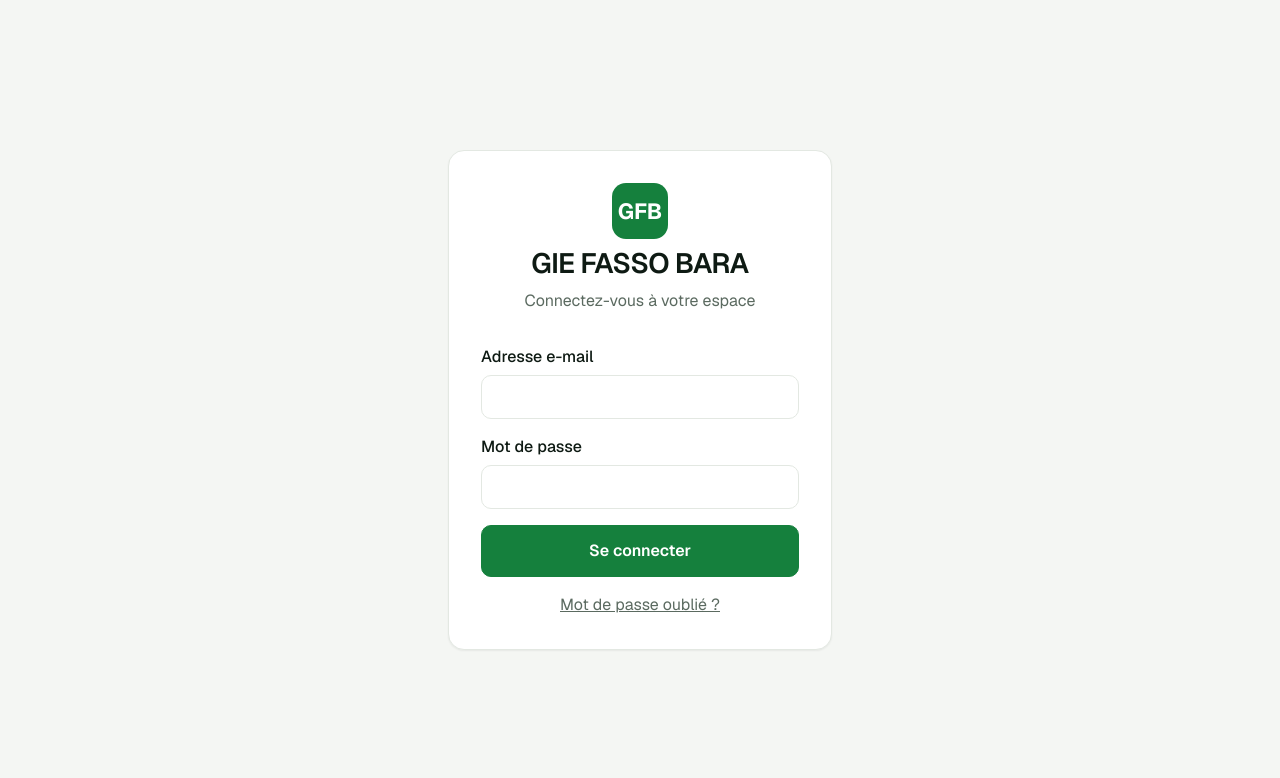
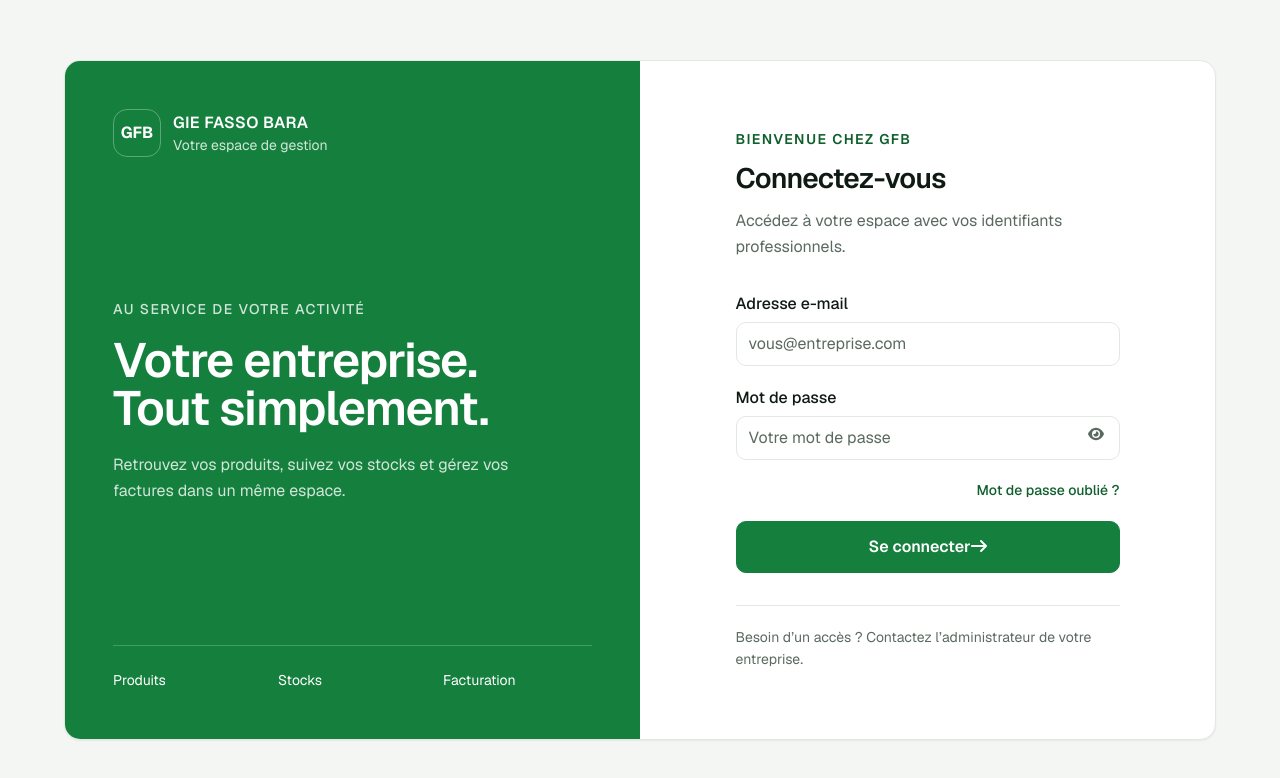
Before and after one commit to youngerdiarrandiaye/GBF-Fasso-bara, a Next.js app: page /login in a window 1280 px wide. Shown: the top 778 px of the page. Built offline with nearby package versions, Linux system fonts and the light colour scheme; no server answers.

Commit message:
Refresh sign-in page and stop seeding the product catalogue

```diff
--- a/app/(auth)/layout.tsx
+++ b/app/(auth)/layout.tsx
@@ -7,10 +7,29 @@ export default function AuthLayout({ children }: { children: React.ReactNode })
   return (
     <div
       data-theme="agent"
-      className="flex min-h-screen flex-col items-center justify-center bg-bg px-4 py-12"
+      className="min-h-screen bg-bg px-4 py-6 sm:px-8 sm:py-10 lg:flex lg:items-center lg:justify-center"
     >
-      <div className="w-full max-w-sm rounded-modal border border-border bg-surface p-6 shadow-sm sm:p-8">
-        {children}
+      <div className="mx-auto grid w-full max-w-6xl overflow-hidden rounded-modal border border-border bg-surface shadow-sm lg:min-h-[680px] lg:grid-cols-2">
+        <aside className="relative flex flex-col justify-between overflow-hidden bg-green-dk p-6 text-white sm:p-10 lg:p-12">
+          <div className="flex items-center gap-3">
+            <span className="flex h-12 w-12 items-center justify-center rounded-card border border-white/30 text-body font-bold">GFB</span>
+            <div>
+              <p className="font-semibold tracking-wide">GIE FASSO BARA</p>
+              <p className="text-body-sm text-white/80">Votre espace de gestion</p>
+            </div>
+          </div>
+          <div className="my-8 max-w-md lg:my-16">
+            <p className="mb-4 text-body-sm font-medium uppercase tracking-widest text-white/80">Au service de votre activité</p>
+            <h2 className="text-3xl font-semibold leading-tight tracking-tight sm:text-4xl lg:text-5xl">Votre entreprise.<br />Tout simplement.</h2>
+            <p className="mt-5 hidden text-body leading-relaxed text-white/80 sm:block">Retrouvez vos produits, suivez vos stocks et gérez vos factures dans un même espace.</p>
+          </div>
+          <div className="hidden grid-cols-3 gap-4 border-t border-white/20 pt-6 text-body-sm sm:grid">
+            <span>Produits</span><span>Stocks</span><span>Facturation</span>
+          </div>
+        </aside>
+        <main className="flex items-center justify-center px-6 py-9 sm:px-10 sm:py-12 lg:px-12">
+          <div className="w-full max-w-sm">{children}</div>
+        </main>
       </div>
     </div>
   );
--- a/app/(auth)/login/LoginForm.tsx
+++ b/app/(auth)/login/LoginForm.tsx
@@ -10,6 +10,8 @@ import { createClient } from "@/lib/supabase/client";
 import { Input } from "@/components/ui/Input";
 import { Button } from "@/components/ui/Button";
 import { InlineAlert } from "@/components/ui/InlineAlert";
+import { FontAwesomeIcon } from "@fortawesome/react-fontawesome";
+import { faEye, faEyeSlash, faArrowRight } from "@fortawesome/free-solid-svg-icons";
 
 /**
  * Connexion — redirige automatiquement vers l'accueil Agent (/) si le profil
@@ -20,6 +22,7 @@ import { InlineAlert } from "@/components/ui/InlineAlert";
 export function LoginForm() {
   const router = useRouter();
   const [erreurServeur, setErreurServeur] = useState<string | null>(null);
+  const [afficherMotDePasse, setAfficherMotDePasse] = useState(false);
 
   const {
     register,
@@ -29,6 +32,7 @@ export function LoginForm() {
 
   async function onSubmit(values: LoginInput) {
     setErreurServeur(null);
+    try {
       const supabase = createClient();
 
       const { data, error } = await supabase.auth.signInWithPassword({
@@ -71,33 +75,53 @@ export function LoginForm() {
 
       setErreurServeur("Rôle utilisateur inconnu. Contactez un administrateur.");
       await supabase.auth.signOut();
+    } catch {
+      setErreurServeur("Connexion impossible. Vérifiez votre connexion Internet et réessayez.");
+    }
   }
 
   return (
-    <form onSubmit={handleSubmit(onSubmit)} className="flex flex-col gap-4" noValidate>
+    <form onSubmit={handleSubmit(onSubmit)} className="flex flex-col gap-5" noValidate>
       {erreurServeur && <InlineAlert tone="red">{erreurServeur}</InlineAlert>}
 
       <Input
         label="Adresse e-mail"
         type="email"
         autoComplete="username"
+        placeholder="vous@entreprise.com"
+        autoCapitalize="none"
+        spellCheck={false}
+        disabled={isSubmitting}
         error={errors.email?.message}
         {...register("email")}
       />
+      <div className="relative">
         <Input
           label="Mot de passe"
-        type="password"
+          type={afficherMotDePasse ? "text" : "password"}
           autoComplete="current-password"
+          placeholder="Votre mot de passe"
+          className="pr-12"
+          disabled={isSubmitting}
           error={errors.password?.message}
           {...register("password")}
         />
+        <button type="button" onClick={() => setAfficherMotDePasse(!afficherMotDePasse)}
+          className="focus-ring absolute right-1 top-7 flex h-10 w-10 items-center justify-center rounded-input text-muted hover:text-text"
+          aria-label={afficherMotDePasse ? "Masquer le mot de passe" : "Afficher le mot de passe"}
+          aria-pressed={afficherMotDePasse}>
+          <FontAwesomeIcon icon={afficherMotDePasse ? faEyeSlash : faEye} className="h-4 w-4" />
+        </button>
+      </div>
+
+      <Link href="/mot-de-passe-oublie" className="focus-ring self-end rounded-input text-body-sm font-medium text-green-text underline-offset-4 hover:underline">
+        Mot de passe oublié ?
+      </Link>
 
       <Button type="submit" size="lg" fullWidth loading={isSubmitting}>
         Se connecter
+        {!isSubmitting && <FontAwesomeIcon icon={faArrowRight} className="h-4 w-4" />}
       </Button>
-      <Link href="/mot-de-passe-oublie" className="text-center text-body text-muted underline">
-        Mot de passe oublié ?
-      </Link>
     </form>
   );
 }
--- a/app/(auth)/login/page.tsx
+++ b/app/(auth)/login/page.tsx
@@ -28,14 +28,13 @@ export default async function LoginPage() {
 
   return (
     <div className="flex flex-col gap-8">
-      <div className="flex flex-col items-center gap-2 text-center">
-        <div className="flex h-14 w-14 items-center justify-center rounded-card bg-green-dk text-h2 font-bold text-white">
-          GFB
-        </div>
-        <h1 className="text-h1 font-semibold tracking-tight text-text">GIE FASSO BARA</h1>
-        <p className="text-body text-muted">Connectez-vous à votre espace</p>
+      <div className="flex flex-col gap-3">
+        <p className="text-body-sm font-semibold uppercase tracking-widest text-green-text">Bienvenue chez GFB</p>
+        <h1 className="text-h1 font-semibold tracking-tight text-text">Connectez-vous</h1>
+        <p className="text-body leading-relaxed text-muted">Accédez à votre espace avec vos identifiants professionnels.</p>
       </div>
       <LoginForm />
+      <p className="border-t border-border pt-5 text-body-sm leading-relaxed text-muted">Besoin d’un accès ? Contactez l’administrateur de votre entreprise.</p>
       <InstallAppPrompt />
     </div>
   );
```
Also changed, not shown: 1 other file (tests, documents, lock files or other folders). Lines whose indentation alone changed are shown as unchanged.
